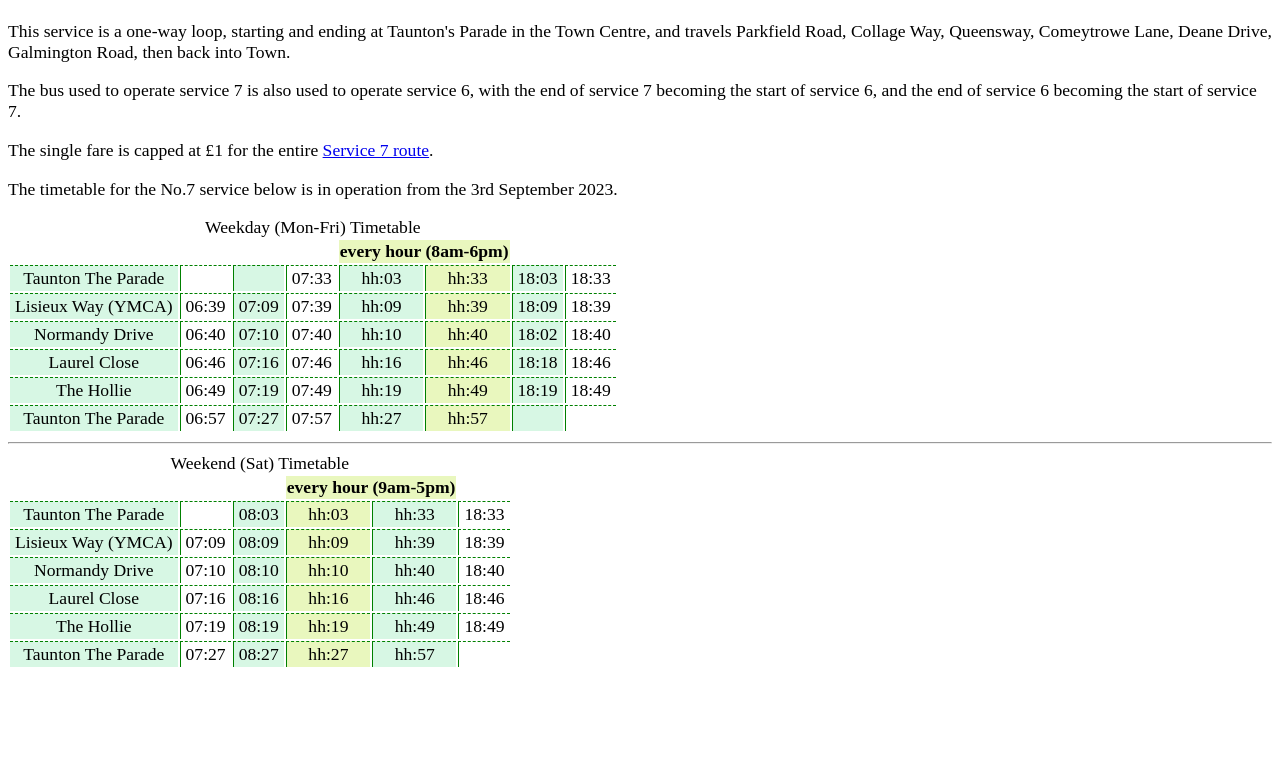
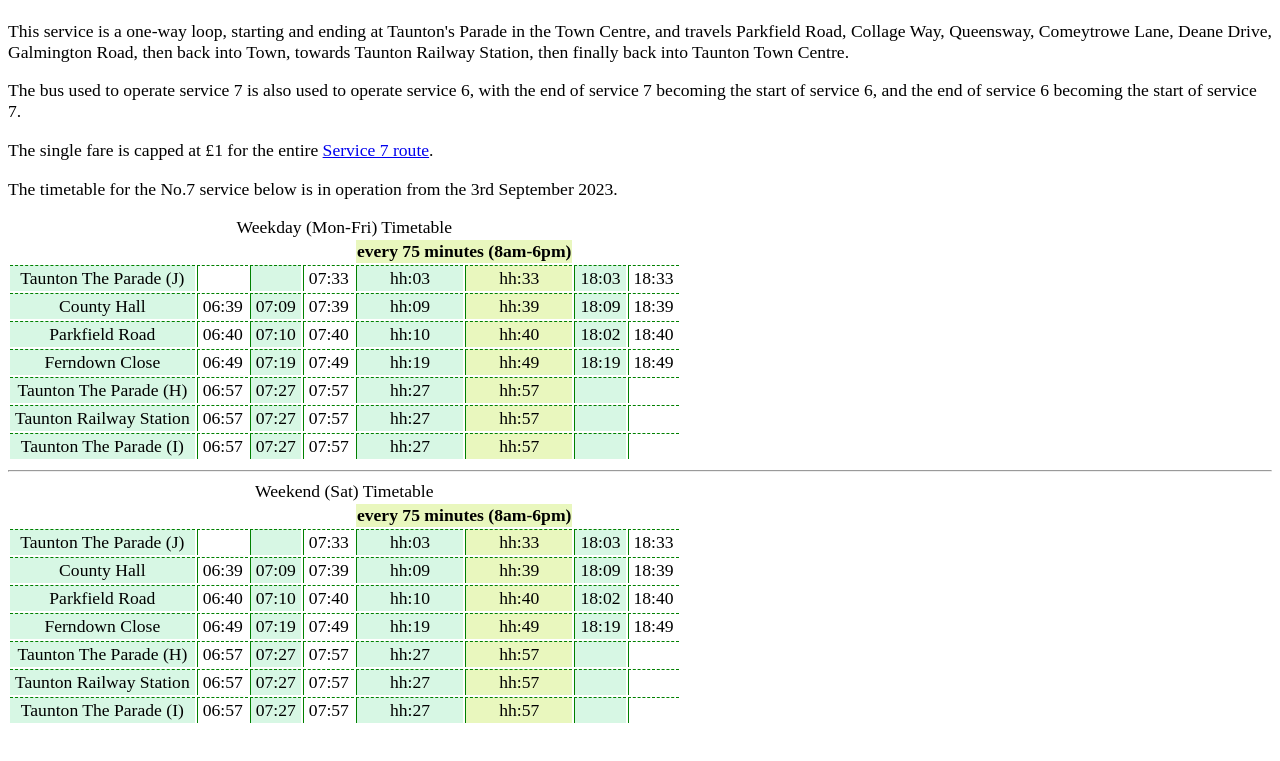
Before and after one commit to transportforsomerset/livebustracker, a plain HTML site: page docs/FBOS-service-7.htm in a window 1280 px wide. Shown: the part 105-866 px from the top of the page. Before the commit the page ends 826 px from the top, so only its background shows below. Drawn offline with Linux system fonts and the light colour scheme.

Commit message:
Update FBOS-service-7.htm

```diff
--- a/docs/FBOS-service-7.htm
+++ b/docs/FBOS-service-7.htm
@@ -12,7 +12,7 @@
 
     <p>
     This service is a one-way loop, starting and ending at Taunton's Parade in the Town Centre, and travels Parkfield Road, Collage Way, Queensway,
-    Comeytrowe Lane, Deane Drive, Galmington Road, then back into Town.
+    Comeytrowe Lane, Deane Drive, Galmington Road, then back into Town, towards Taunton Railway Station, then finally back into Taunton Town Centre.
     </p>
 
     <p>
@@ -34,48 +34,55 @@
       <thead>
         <tr>
           <th colspan="4">&nbsp;</th>
-          <th colspan="2">every hour (8am-6pm)</th>
+          <th colspan="2">every 75 minutes (8am-6pm)</th>
           <th colspan="2">&nbsp;</th>
         </tr>
       </thead>
       <tbody>
         <tr>
-          <td>Taunton The Parade</td>
+          <td>Taunton The Parade (J)</td>
           <td>&nbsp;</td>
           <td>&nbsp;</td><td>07:33</td>
           <td>hh:03</td><td>hh:33</td>
           <td>18:03</td><td>18:33</td>
         </tr>
         <tr>
-          <td>Lisieux Way (YMCA)</td>
+          <td>County Hall</td>
           <td>06:39</td>
           <td>07:09</td><td>07:39</td>
           <td>hh:09</td><td>hh:39</td>
           <td>18:09</td><td>18:39</td>
         </tr>
         <tr>
-          <td>Normandy Drive</td>
+          <td>Parkfield Road</td>
           <td>06:40</td>
           <td>07:10</td><td>07:40</td>
           <td>hh:10</td><td>hh:40</td>
           <td>18:02</td><td>18:40</td>
         </tr>
         <tr>
-          <td>Laurel Close</td>
-          <td>06:46</td>
-          <td>07:16</td><td>07:46</td>
-          <td>hh:16</td><td>hh:46</td>
-          <td>18:18</td><td>18:46</td>
-        </tr>
-        <tr>
-          <td>The Hollie</td>
+          <td>Ferndown Close</td>
           <td>06:49</td>
           <td>07:19</td><td>07:49</td>
           <td>hh:19</td><td>hh:49</td>
           <td>18:19</td><td>18:49</td>
         </tr>
         <tr>
-          <td>Taunton The Parade</td>
+          <td>Taunton The Parade (H)</td>
+          <td>06:57</td>
+          <td>07:27</td><td>07:57</td>
+          <td>hh:27</td><td>hh:57</td>
+          <td>&nbsp;</td><td>&nbsp;</td>
+        </tr>
+        <tr>
+          <td>Taunton Railway Station</td>
+          <td>06:57</td>
+          <td>07:27</td><td>07:57</td>
+          <td>hh:27</td><td>hh:57</td>
+          <td>&nbsp;</td><td>&nbsp;</td>
+        </tr>
+        <tr>
+          <td>Taunton The Parade (I)</td>
           <td>06:57</td>
           <td>07:27</td><td>07:57</td>
           <td>hh:27</td><td>hh:57</td>
@@ -89,53 +96,66 @@
     <table class="timetable">
       <caption>Weekend (Sat) Timetable</caption>
       <colgroup>
-        <col span="3">
+        <col span="4">
         <col span="2" class="houruntil">
-        <col span="1">
+        <col span="2">
       </colgroup>
       <thead>
         <tr>
-          <th colspan="3">&nbsp;</th>
-          <th colspan="2">every hour (9am-5pm)</th>
-          <th colspan="1">&nbsp;</th>
+          <th colspan="4">&nbsp;</th>
+          <th colspan="2">every 75 minutes (8am-6pm)</th>
+          <th colspan="2">&nbsp;</th>
         </tr>
       </thead>
       <tbody>
         <tr>
-          <td>Taunton The Parade</td>
-          <td>&nbsp;</td><td>08:03</td>
+          <td>Taunton The Parade (J)</td>
+          <td>&nbsp;</td>
+          <td>&nbsp;</td><td>07:33</td>
           <td>hh:03</td><td>hh:33</td>
-          <td>18:33</td>
+          <td>18:03</td><td>18:33</td>
         </tr>
         <tr>
-          <td>Lisieux Way (YMCA)</td>
-          <td>07:09</td><td>08:09</td>
+          <td>County Hall</td>
+          <td>06:39</td>
+          <td>07:09</td><td>07:39</td>
           <td>hh:09</td><td>hh:39</td>
-          <td>18:39</td>
+          <td>18:09</td><td>18:39</td>
         </tr>
         <tr>
-          <td>Normandy Drive</td>
-          <td>07:10</td><td>08:10</td>
+          <td>Parkfield Road</td>
+          <td>06:40</td>
+          <td>07:10</td><td>07:40</td>
           <td>hh:10</td><td>hh:40</td>
-          <td>18:40</td>
+          <td>18:02</td><td>18:40</td>
         </tr>
         <tr>
-          <td>Laurel Close</td>
-          <td>07:16</td><td>08:16</td>
-          <td>hh:16</td><td>hh:46</td>
-          <td>18:46</td>
+          <td>Ferndown Close</td>
+          <td>06:49</td>
+          <td>07:19</td><td>07:49</td>
+          <td>hh:19</td><td>hh:49</td>
+          <td>18:19</td><td>18:49</td>
         </tr>
         <tr>
-          <td>The Hollie</td>
-          <td>07:19</td><td>08:19</td>
-          <td>hh:19</td><td>hh:49</td>
-          <td>18:49</td>
+          <td>Taunton The Parade (H)</td>
+          <td>06:57</td>
+          <td>07:27</td><td>07:57</td>
+          <td>hh:27</td><td>hh:57</td>
+          <td>&nbsp;</td><td>&nbsp;</td>
         </tr>
         <tr>
-          <td>Taunton The Parade</td>
-          <td>07:27</td><td>08:27</td>
+          <td>Taunton Railway Station</td>
+          <td>06:57</td>
+          <td>07:27</td><td>07:57</td>
           <td>hh:27</td><td>hh:57</td>
-          <td>&nbsp;</td>
+          <td>&nbsp;</td><td>&nbsp;</td>
+        </tr>
+        <tr>
+          <td>Taunton The Parade (I)</td>
+          <td>06:57</td>
+          <td>07:27</td><td>07:57</td>
+          <td>hh:27</td><td>hh:57</td>
+          <td>&nbsp;</td><td>&nbsp;</td>
         </tr>
       </tbody>
     </table>
```
